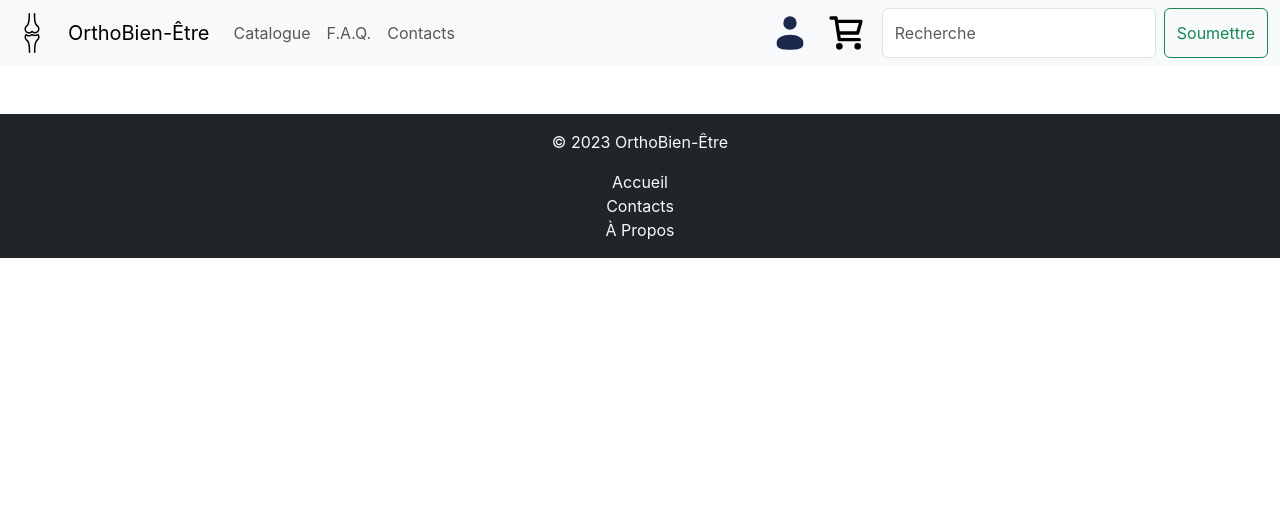
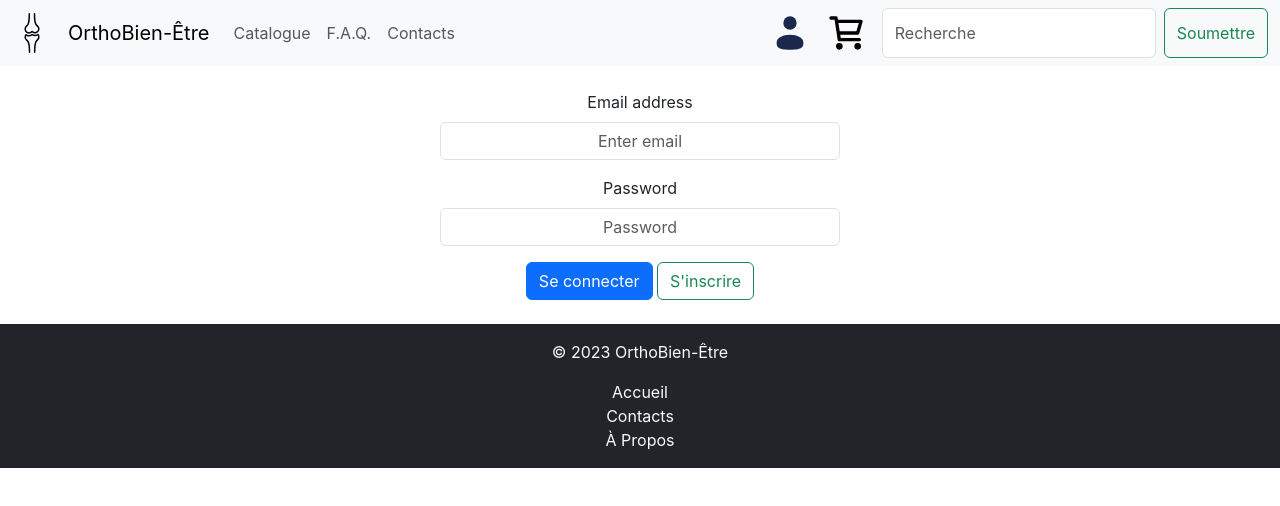
Before and after one commit to INM5001-A23/OrthoBien-Etre, a React (Create React App) app in the folder frontend/: page /connexion in a window 1280 px wide. Shown: the top 506 px of the page. Built offline with nearby package versions, Linux system fonts and the light colour scheme.

Commit message:
PageConnexion

```diff
--- /dev/null
+++ b/frontend/src/components/Bouton.js
@@ -0,0 +1,13 @@
+import Button from "react-bootstrap/Button";
+
+function Bouton({ variant, nom }) {
+  return (
+    <>
+      <Button type="submit" variant={variant}>
+        {nom}
+      </Button>{" "}
+    </>
+  );
+}
+
+export default Bouton;
--- a/frontend/src/components/Carrousel.js
+++ b/frontend/src/components/Carrousel.js
@@ -4,21 +4,21 @@ function Carrousel({ img1, img2, img3 }) {
   return (
     <Carousel data-bs-theme="dark">
       <Carousel.Item>
-        <img className="d-block " src={img1} alt="First slide" />
+        <img className="d-block w-100" src={img1} alt="First slide" />
         <Carousel.Caption>
           <h5>First slide label</h5>
           <p>Nulla vitae elit libero, a pharetra augue mollis interdum.</p>
         </Carousel.Caption>
       </Carousel.Item>
       <Carousel.Item>
-        <img className="d-block " src={img2} alt="Second slide" />
+        <img className="d-block w-100" src={img2} alt="Second slide" />
         <Carousel.Caption>
           <h5>Second slide label</h5>
           <p>Lorem ipsum dolor sit amet, consectetur adipiscing elit.</p>
         </Carousel.Caption>
       </Carousel.Item>
       <Carousel.Item>
-        <img className="d-block " src={img3} alt="Third slide" />
+        <img className="d-block w-100" src={img3} alt="Third slide" />
         <Carousel.Caption>
           <h5>Third slide label</h5>
           <p>
--- a/frontend/src/components/CarteCercle.js
+++ b/frontend/src/components/CarteCercle.js
@@ -1,6 +1,6 @@
 import Card from "react-bootstrap/Card";
 
-function CarteCercle({ img, nomProduit }) {
+function CarteCercle({ img, nomProduit, path }) {
   return (
     <Card
       style={{
@@ -12,10 +12,7 @@ function CarteCercle({ img, nomProduit }) {
       <Card.Img variant="top" src={img} />
       <Card.Body>
         <Card.Title>{nomProduit}</Card.Title>
-        <Card.Text>
-          This is a longer card with supporting text below as a natural lead-in
-          to additional content. This content is a little bit longer.
-        </Card.Text>
+        <Card.Link href="/{path}">Voir détails</Card.Link>
       </Card.Body>
     </Card>
   );
--- a/frontend/src/pages/PageAccueil.css
+++ b/frontend/src/pages/PageAccueil.css
@@ -1,8 +1,9 @@
 h1 {
   text-align: center;
+  margin: 10px;
 }
 
-.col {
+/* .col {
   display: flex;
   justify-content: space-evenly;
 }
@@ -10,4 +11,4 @@ h1 {
 .carousel-item {
   height: 20em;
   padding: 0 30em 0 30em;
-}
+} */
--- a/frontend/src/pages/PageAccueil.js
+++ b/frontend/src/pages/PageAccueil.js
@@ -35,26 +35,43 @@ function PageAccueil() {
         />
 
         <h1 className="jumbotron-heading">Les Produits Populaires</h1>
-        <Row xs={1} md={3} className="g-3">
-          {Array.from({ length: 3 }).map((_, idx) => (
+        <Row xs={1} md={1} className="g-3">
+          {Array.from({ length: 1 }).map((_, idx) => (
             <Col key={idx}>
-              <CarteCercle img="/bones.svg" nomProduit="Allo" />
+              <CarteCercle img="/bones.svg" nomProduit="Nom Produit" />
+              <CarteCercle img="/bones.svg" nomProduit="Nom Produit" />
+              <CarteCercle img="/bones.svg" nomProduit="Nom Produit" />
             </Col>
           ))}
         </Row>
         <h1 className="jumbotron-heading">Les Catégories</h1>
-        <Row xs={1} md={4} className="g-3">
-          {Array.from({ length: 4 }).map((_, idx) => (
+        <Row xs={1} md={1} className="g-3">
+          {Array.from({ length: 1 }).map((_, idx) => (
             <Col key={idx}>
-              <CarteCercle img="/bones.svg" nomProduit="Allo" />
+              <CarteCercle img="/bones.svg" nomProduit="Nom catégorie" />
+              <CarteCercle img="/bones.svg" nomProduit="Nom catégorie" />
+              <CarteCercle img="/bones.svg" nomProduit="Nom catégorie" />
+              <CarteCercle img="/bones.svg" nomProduit="Nom catégorie" />
+            </Col>
+          ))}
+        </Row>
+        <Row xs={1} md={1} className="g-3">
+          {Array.from({ length: 1 }).map((_, idx) => (
+            <Col key={idx}>
+              <CarteCercle img="/bones.svg" nomProduit="Nom catégorie" />
+              <CarteCercle img="/bones.svg" nomProduit="Nom catégorie" />
+              <CarteCercle img="/bones.svg" nomProduit="Nom catégorie" />
+              <CarteCercle img="/bones.svg" nomProduit="Nom catégorie" />
             </Col>
           ))}
         </Row>
         <h1 className="jumbotron-heading">Les Promotions</h1>
-        <Row xs={1} md={4} className="g-3">
-          {Array.from({ length: 4 }).map((_, idx) => (
+        <Row xs={1} md={1} className="g-3">
+          {Array.from({ length: 1 }).map((_, idx) => (
             <Col key={idx}>
-              <CarteCercle img="/bones.svg" nomProduit="Allo" />
+              <CarteCercle img="/bones.svg" nomProduit="Nom Produit" />
+              <CarteCercle img="/bones.svg" nomProduit="Nom Produit" />
+              <CarteCercle img="/bones.svg" nomProduit="Nom Produit" />
             </Col>
           ))}
         </Row>
--- /dev/null
+++ b/frontend/src/pages/PageConnexion.css
@@ -0,0 +1,10 @@
+.p-2 {
+  text-align: center;
+  display: flex;
+  justify-content: center;
+}
+
+.mb-3 .form-control {
+  text-align: center;
+  width: 25rem;
+}
--- a/frontend/src/pages/PageConnexion.js
+++ b/frontend/src/pages/PageConnexion.js
@@ -1,7 +1,27 @@
 import ModelePage from "../layout/ModelePage";
+import Button from "react-bootstrap/Button";
+import Form from "react-bootstrap/Form";
+import "./PageConnexion.css";
+import Bouton from "../components/Bouton";
 
 function PageConnexion() {
-  return <ModelePage />;
+  return (
+    <ModelePage>
+      <Form>
+        <Form.Group className="mb-3" controlId="formBasicEmail">
+          <Form.Label>Email address</Form.Label>
+          <Form.Control type="email" placeholder="Enter email" />
+        </Form.Group>
+
+        <Form.Group className="mb-3" controlId="formBasicPassword">
+          <Form.Label>Password</Form.Label>
+          <Form.Control type="password" placeholder="Password" />
+        </Form.Group>
+        <Bouton variant="primary" nom="Se connecter" />
+        <Bouton variant="outline-success" nom="S'inscrire" />
+      </Form>
+    </ModelePage>
+  );
 }
 
 export default PageConnexion;
```
